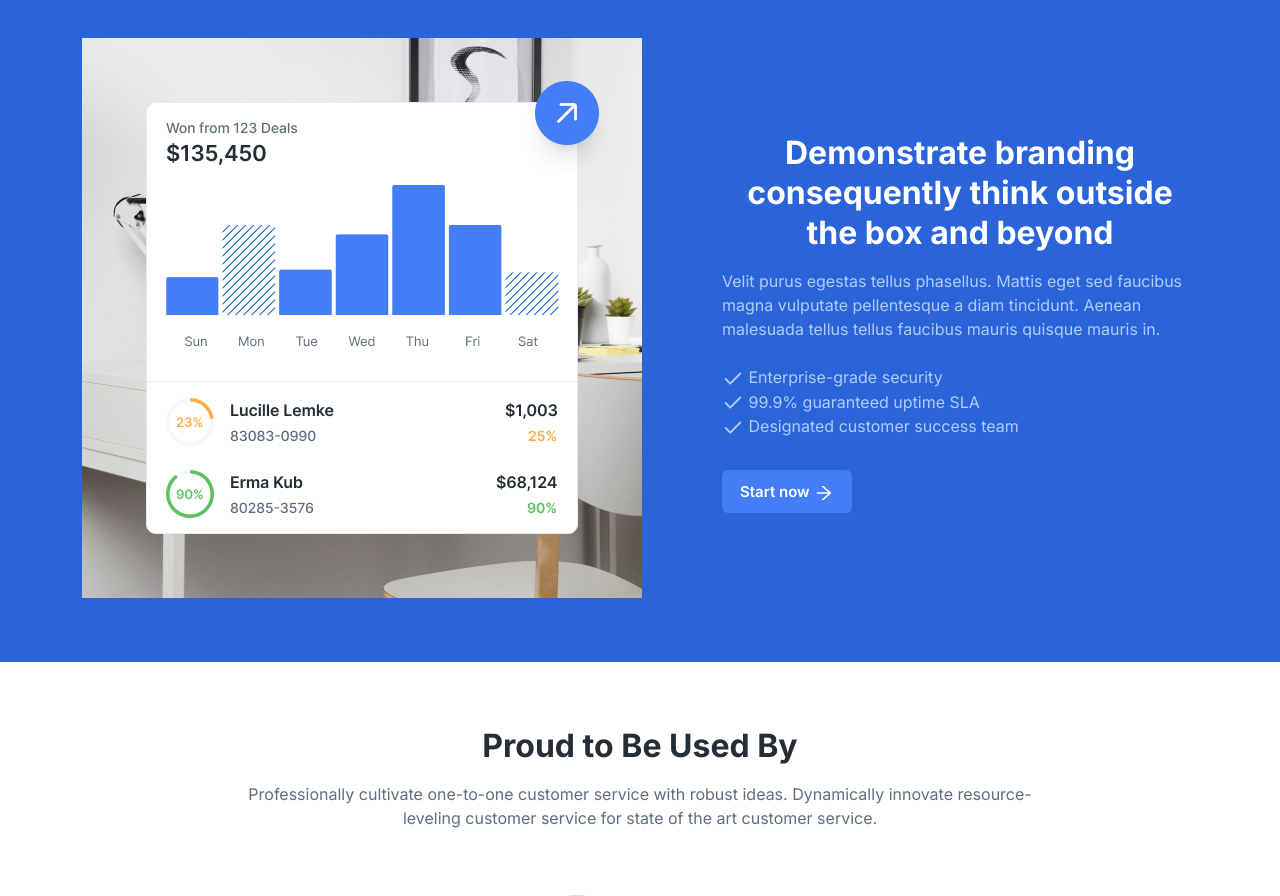
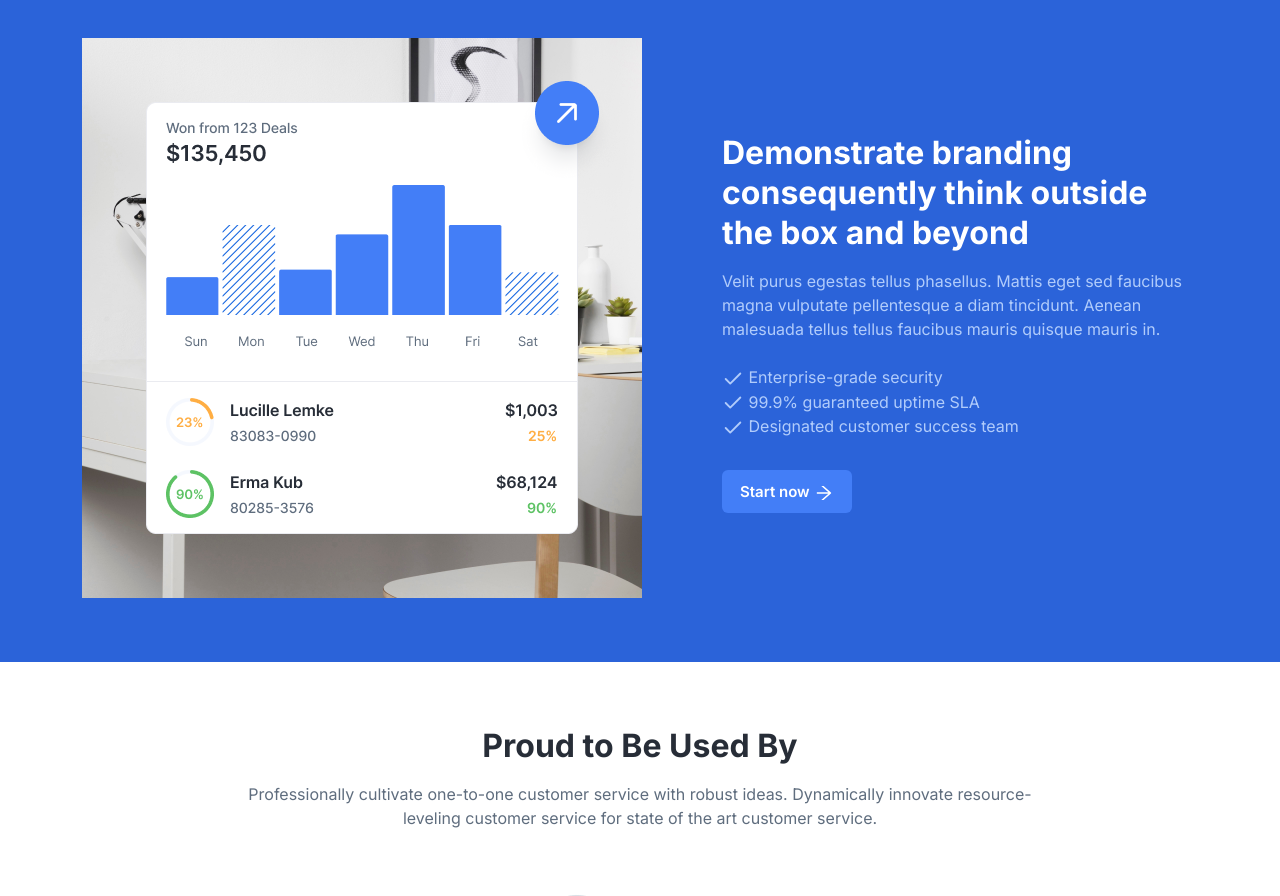
Before and after one commit to chengkangzhu/Lookscout, a React (Create React App) app in the folder frontend/: page / in a window 1280 px wide. Shown: the part 2620-3516 px from the top of the page. Built offline with nearby package versions, Linux system fonts and the light colour scheme.

Commit message:
fix text-align

```diff
--- a/frontend/src/css/styles.css
+++ b/frontend/src/css/styles.css
@@ -607,6 +607,7 @@ body .subdescription {
 #cta-section .cta-container h2 {
   max-width: 576px;
   color: white;
+  text-align: left;
 }
 #cta-section .cta-container p {
   max-width: 576px;
--- a/frontend/src/css/styles.scss
+++ b/frontend/src/css/styles.scss
@@ -512,7 +512,6 @@ body {
 
 	.cta-container {
 		display: flex;
-		// flex-wrap: wrap;
 		gap: 80px;
 		align-items: center;
 		justify-content: center;
@@ -527,8 +526,10 @@ body {
 			}
 		}
 		h2 {
+
 			max-width: 576px;
 			color: white;
+			text-align: left;
 		}
 
 		p {
```
Also changed, not shown: 1 other file (tests, documents, lock files or other folders).
